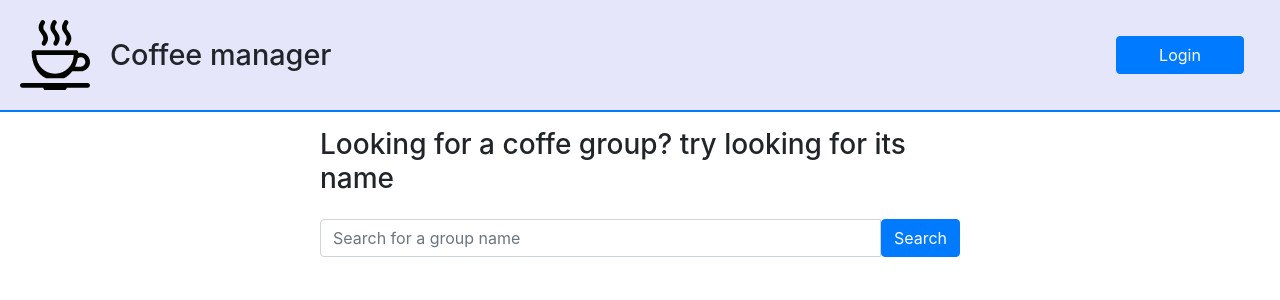
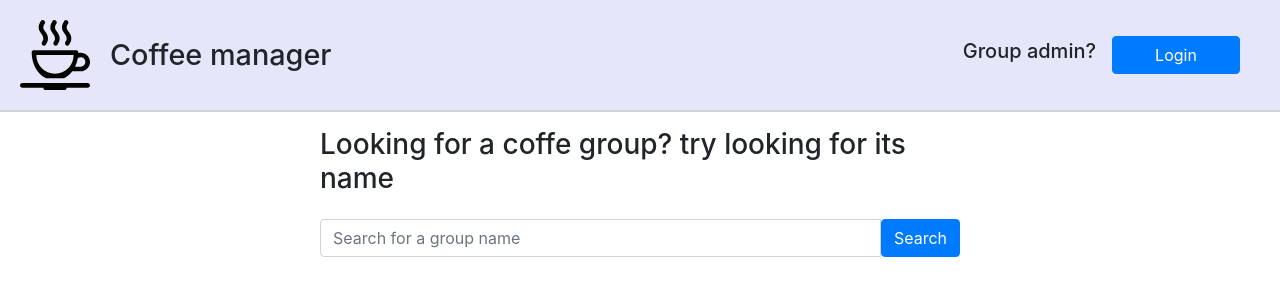
Before and after one commit to NativiXK/CoffeeCTRL, a Flask app: page / in a window 1280 px wide. Shown: the top 300 px of the page. Run offline with Flask 2, Linux system fonts and the light colour scheme.

Commit message:
Implemented group control by admin. Fixed infinite login page. Implemented group search on index page. Needed to implement edit modal for group settings. Needed to implement fluid payment, where previous months are paid instead of only one month.

```diff
--- a/app/db.py
+++ b/app/db.py
@@ -1,6 +1,6 @@
 import sqlite3
 import click
-from flask import current_app, g
+from flask import current_app, g, session
 
 def make_dicts(cursor, row):
     return dict((cursor.description[idx][0], value)
@@ -69,7 +69,7 @@ def update_payment(payment):
 
 def get_user_payments_by_name(name : str = "") -> dict:
     db = get_db()
-    query = "SELECT person.id as id, person.name as name, person.email as email, person.area as area FROM person" + (f" WHERE person.name LIKE '%{name}%'" if name != "" else "")
+    query = f"SELECT person.id as id, person.name as name, person.email as email, person.area as area FROM person WHERE admin_id == {session.get('admin_id')}" + (f" AND person.name LIKE '%{name}%'" if name != "" else "")
     print(query)
     people = db.execute(query).fetchall()
 
@@ -115,7 +115,7 @@ def get_user_payments_by_id(user_id : int = None) -> dict:
 def get_income(month : int = 13): # 13 means yearly filter
 
     db = get_db()
-    query = f"SELECT SUM(payment.value - payment.discount) as income FROM payment" + (f" WHERE strftime('%m', payment.date) == '{('0' + str(month) if month < 10 else str(month))}'" if month >= 1 and month <= 12 else "")
+    query = f"SELECT SUM(payment.value - payment.discount) as income FROM payment WHERE person_id IN (SELECT id FROM person WHERE admin_id == {session.get('admin_id')})" + (f" AND strftime('%m', payment.date) == '{('0' + str(month) if month < 10 else str(month))}'" if month >= 1 and month <= 12 else "")
     print(query)
     income = db.execute(query).fetchone()["income"]
 
@@ -124,7 +124,7 @@ def get_income(month : int = 13): # 13 means yearly filter
 def get_cash_spent(month : int = 13): # 13 means yearly filter
 
     db = get_db()
-    query = f"SELECT SUM(purchase.value) as spent FROM purchase" + (f" WHERE strftime('%m', purchase.date) == '{('0' + str(month) if month < 10 else str(month))}'" if month >= 1 and month <= 12 else "")
+    query = f"SELECT SUM(purchase.value) as spent FROM purchase WHERE person_id IN (SELECT id FROM person WHERE admin_id == {session.get('admin_id')})" + (f" AND strftime('%m', purchase.date) == '{('0' + str(month) if month < 10 else str(month))}'" if month >= 1 and month <= 12 else "")
     print(query)
     spent = db.execute(query).fetchone()["spent"]
 
@@ -141,7 +141,7 @@ def get_person_by_id(user_id : int):
 def get_people():
 
     db = get_db()
-    query = f"SELECT id, name FROM person"
+    query = f"SELECT id, name FROM person WHERE admin_id == {session.get('admin_id')}"
     print(query)
     people = db.execute(query).fetchall()
 
@@ -149,7 +149,7 @@ def get_people():
 
 def add_new_user(user_data : dict):
     db = get_db()
-    query = f"INSERT INTO person (name, email, area) VALUES (\"{user_data['name']}\", \"{user_data['email']}\", \"{user_data['area']}\")"
+    query = f"INSERT INTO person (name, email, area, admin_id) VALUES (\"{user_data['name']}\", \"{user_data['email']}\", \"{user_data['area']}\", {session.get('admin_id')})"
     print(query)
     db.execute(query)
     db.commit()
--- a/app/schema.sql
+++ b/app/schema.sql
@@ -7,7 +7,9 @@ CREATE TABLE IF NOT EXISTS admin (
     id INTEGER PRIMARY KEY AUTOINCREMENT,
     username TEXT UNIQUE NOT NULL,
     password TEXT NOT NULL,
-    group_name TEXT
+    email TEXT,
+    group_name TEXT UNIQUE,
+    monthly_price REAL
 );
 
 -- Create table person
--- a/app/static/manager/style.css
+++ b/app/static/manager/style.css
@@ -185,7 +185,7 @@ header
     height: 5%;
     max-height: 150px;
     background-color: lavender;
-    border-bottom: 2px solid #007bff;
+    border-bottom: 2px solid lightgray;
 }
 
 element {
--- a/app/templates/manager/edit.html
+++ b/app/templates/manager/edit.html
@@ -117,7 +117,7 @@
 {% endif %}
 
 <div id="coffee-table" class="card">
-    <table class="table table-striped table-hover text-center">
+    <table class="table table-striped table-hover text-center m-0">
         <thead class="thead-dark">
             <tr>
                 <th scope="col" hidden>ID</th>
--- a/app/templates/manager/index.html
+++ b/app/templates/manager/index.html
@@ -22,7 +22,11 @@
         <h2 id="header-title-text">Coffee manager</h2>
     </div>
 
-    <button class="btn btn-primary mr-3" id="btn-login" onclick="window.location.href='/auth/login'">Login</button>
+    <div class="d-flex flex-row align-items-center mr-1">
+        <h5>Group admin? </h5>
+        <button class="btn btn-primary mx-3" id="btn-login" onclick="window.location.href='/auth/login'">Login</button>
+    </div>
+
 {% endblock %}
 
 {% block body %}
@@ -37,9 +41,9 @@
 
     </form>
 {% if groups %}
-    <div class="card d-flex flex-column align-items-center border-light">
+    <div class="card d-flex flex-row align-items-center justify-content-center border-light w-75 mx-auto">
         {% for group in groups %}
-        <div class="card border-secondary">
+        <div class="card border-secondary m-3" style="width: 200px;">
             <div class="card-body">
                 <h5 class="card-title text-center">{{group.group_name}}</h5>
                 <div class="d-flex border-dark">
--- a/app/views/auth.py
+++ b/app/views/auth.py
@@ -20,25 +20,35 @@ def login_required(view):
 @bp.route('/register', methods=('GET', 'POST'))
 def register():
     if request.method == 'POST':
+        print(request.form)
         username = request.form['username']
         password = request.form['password']
+        password_repeat = request.form['password-repeat']
+        email = request.form['email']
+        group_name = request.form['group-name']
+
         db = get_db()
         error = None
 
         if not username:
             error = 'Username is required.'
-        elif not password:
-            error = 'Password is required.'
+        elif not password or not password_repeat:
+            error = f"Password {'confirmation ' if not password_repeat else ''}is required."
+        elif password != password_repeat:
+            error = "Passwords must be equal."
+        elif not email:
+            error = "Email is required."
+        elif not group_name:
+            error = "Group name is required."
 
         if error is None:
             try:
-                db.execute(
-                    "INSERT INTO user (username, password) VALUES (?, ?)",
-                    (username, generate_password_hash(password)),
-                )
+                query = f"INSERT INTO admin (username, password, email, group_name) VALUES ('{username}', '{generate_password_hash(password)}', '{email}', '{group_name}')"
+                print(query)
+                db.execute(query)
                 db.commit()
-            except db.IntegrityError:
-                error = f"User {username} is already registered."
+            except db.IntegrityError as e:
+                error = f"User {username} is already registered. ERRPR:{e}"
             else:
                 return redirect(url_for("auth.login"))
 
@@ -48,9 +58,6 @@ def register():
 
 @bp.route('/login', methods=('GET', 'POST'))
 def login():
-    if g.user:
-        return redirect("/")
-
     if request.method == 'POST':
         username = request.form['username']
         password = request.form['password']
@@ -70,7 +77,7 @@ def login():
             session.clear()
             session['admin_id'] = admin['id']
 
-            return redirect("/")
+            return redirect(url_for("index"))
 
         flash(error, 'error')
 
@@ -78,13 +85,13 @@ def login():
 
 @bp.before_app_request
 def load_logged_in_user():
-    user_id = session.get('admin_id')
+    admin_id = session.get('admin_id')
 
-    if user_id is None:
+    if admin_id is None:
         g.user = None
     else:
         g.user = get_db().execute(
-            'SELECT * FROM user WHERE id = ?', (user_id,)
+            'SELECT * FROM admin WHERE id = ?', (admin_id,)
         ).fetchone()
 
 @bp.route('/logout')
```
Also changed, not shown: app/templates/auth/login.html (+1 -7 lines), app/templates/auth/register.html (+27 -14 lines), app/views/manager.py (line endings or trailing spaces).
